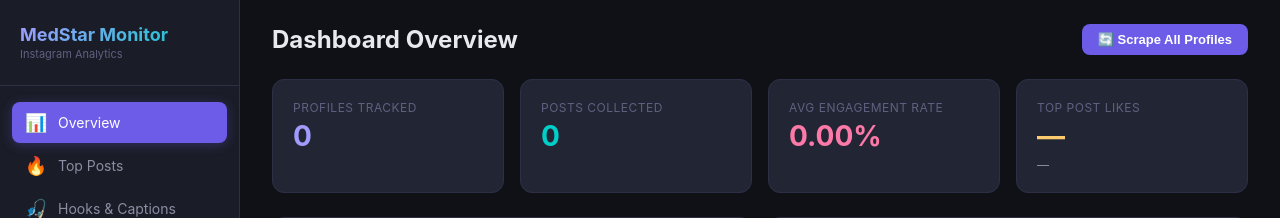
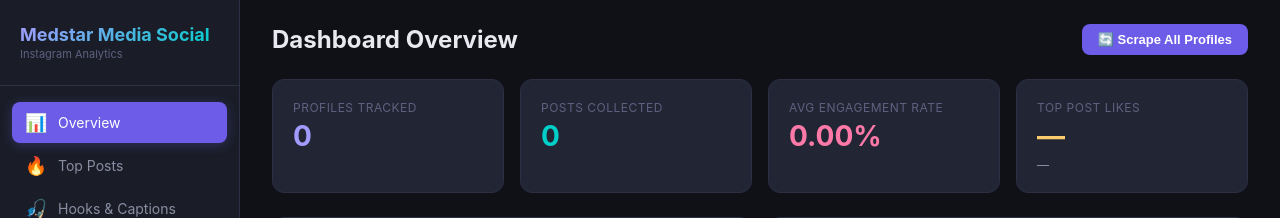
Before and after one commit to medstar-media/instagram-monitor, a Flask app: page / in a window 1280 px wide. Shown: the top 218 px of the page. Run offline with Flask 3, Linux system fonts and the light colour scheme; data that the repository does not hold is empty.

Commit message:
Rename dashboard to Medstar Media Social
Co-Authored-By: Claude Opus 4.6 <noreply@anthropic.com>

```diff
--- a/templates/dashboard.html
+++ b/templates/dashboard.html
@@ -3,7 +3,7 @@
 <head>
     <meta charset="UTF-8">
     <meta name="viewport" content="width=device-width, initial-scale=1.0">
-    <title>MedStar Instagram Monitor</title>
+    <title>Medstar Media Social</title>
     <script src="https://cdnjs.cloudflare.com/ajax/libs/Chart.js/4.4.1/chart.umd.min.js"></script>
     <style>
         :root {
@@ -368,7 +368,7 @@
 <!-- Sidebar -->
 <nav class="sidebar">
     <div class="sidebar-logo">
-        <h1>MedStar Monitor</h1>
+        <h1>Medstar Media Social</h1>
         <span>Instagram Analytics</span>
     </div>
     <div class="sidebar-nav">
```
